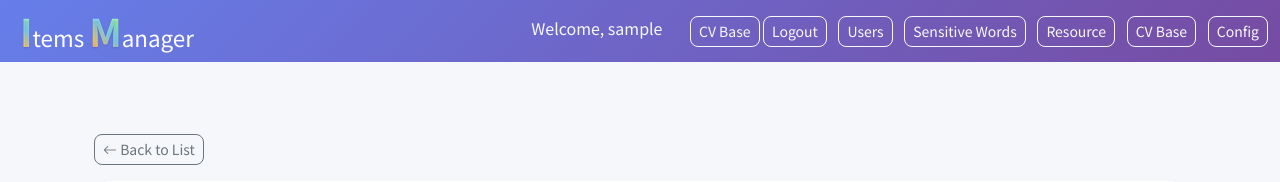
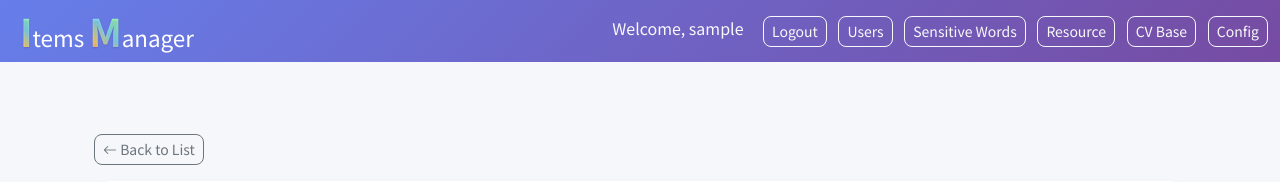
Before and after one commit to cnluyq/lore_keeper, a Django app: page /cv-base/add/ in a window 1280 px wide. Shown: the top 182 px of the page. Run offline with Django 4.2, Linux system fonts and the light colour scheme; the visitor is signed in with stand-in values (Sample User, id 1); data comes from the database, SQL or seed files in the repository; some libraries are stand-ins or nearby versions.

Commit message:
refine codes

```diff
--- a/problems/templates/problems/base.html
+++ b/problems/templates/problems/base.html
@@ -105,7 +105,6 @@
     <div>
       {% if user.is_authenticated %}
         <span class="text-light me-3">Welcome, {{ user.username }}</span>
-        <a class="btn btn-outline-light btn-sm ms-2" href="{% url 'cv_base_list' %}">CV Base</a>
         <a class="btn btn-outline-light btn-sm" href="{% url 'logout' %}">Logout</a>
       {% else %}
         <a class="btn btn-outline-light btn-sm me-2" href="{% url 'login' %}">Login</a>
```
